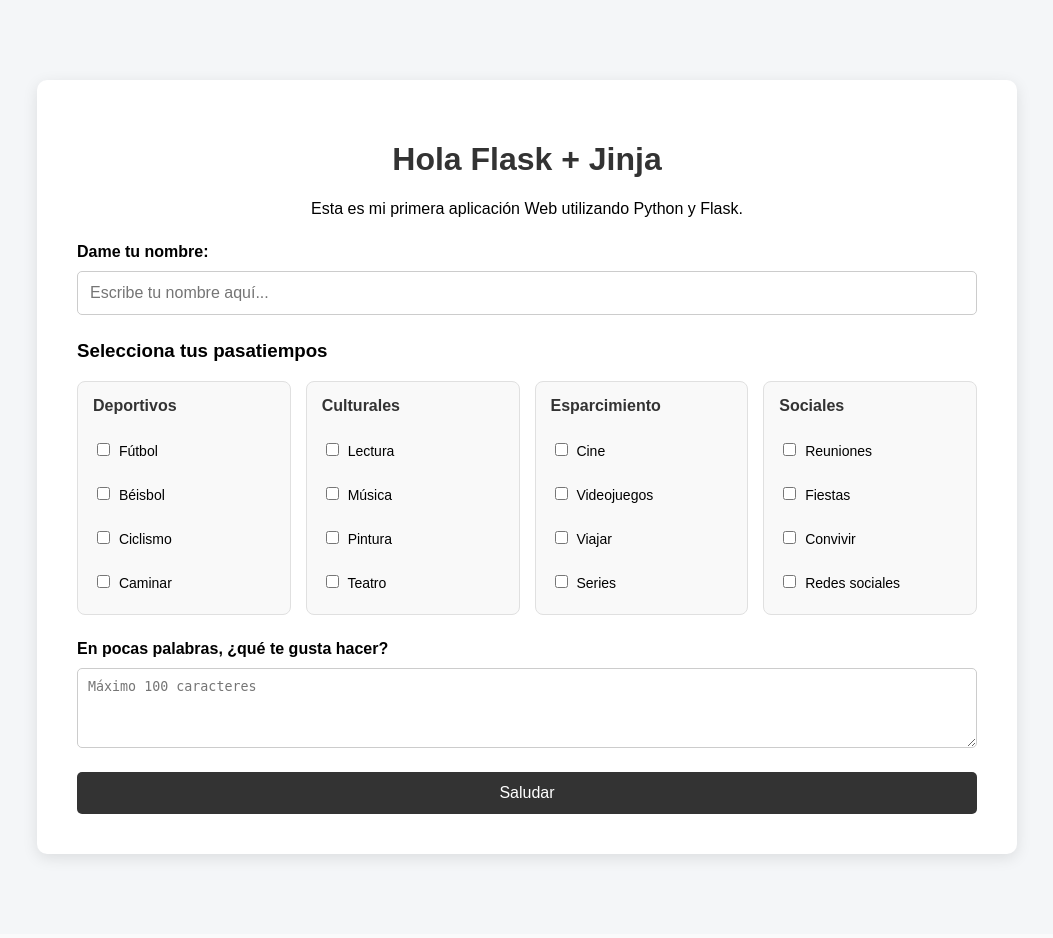
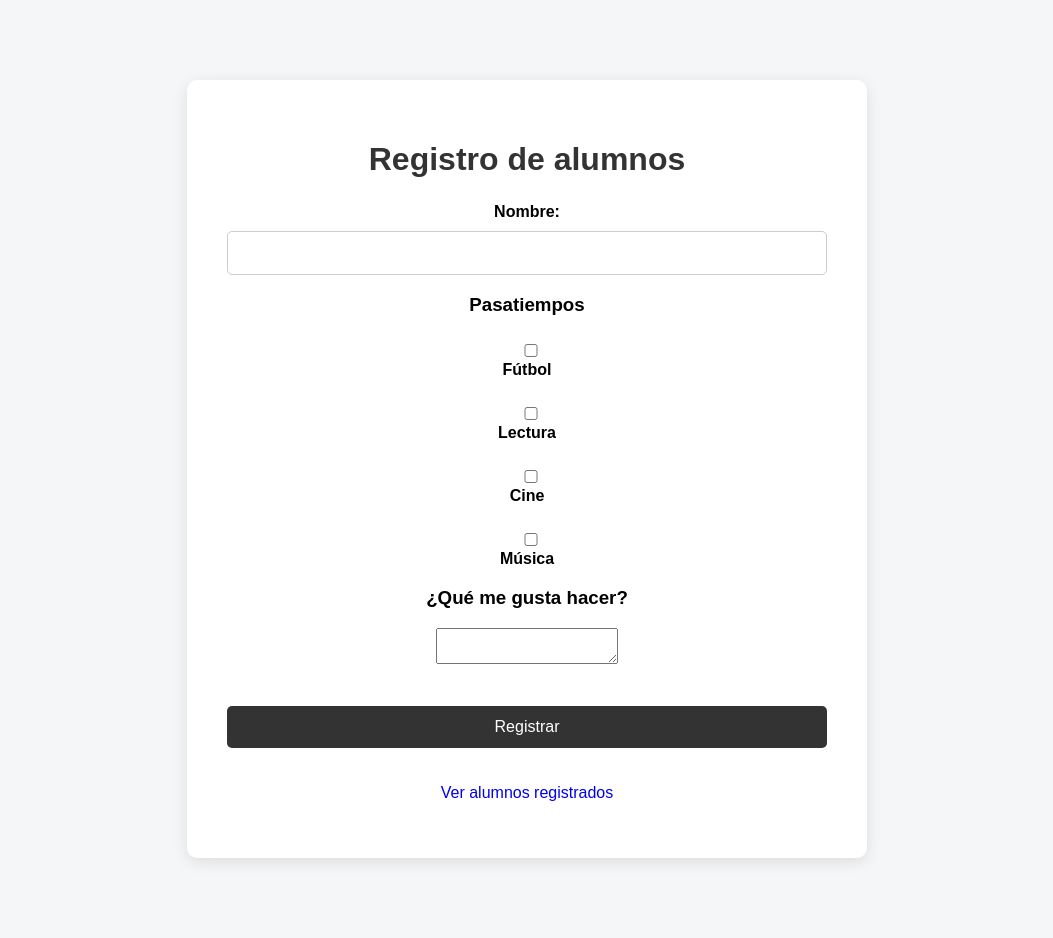
Before and after one commit to EdgarCorrujedo/practica_0_holaFlaskJinja, a Flask app: page / in a window 1280 px wide. Shown: the whole page, without its empty margins (113-1166 px from the left). Before the commit the page ends 863 px from the top, so only its background shows below. Run offline with Flask 3, Linux system fonts and the light colour scheme.

Commit message:
Update index.html

```diff
--- a/templates/index.html
+++ b/templates/index.html
@@ -3,102 +3,30 @@
 <head>
     <meta charset="UTF-8">
     <meta name="viewport" content="width=device-width, initial-scale=1.0">
-    <title>Hola Flask</title>
+    <title>Práctica 02</title>
     <link rel="stylesheet" href="{{ url_for('static', filename='css/estilos.css') }}">
-    <style>
-        .grid-pasatiempos {
-            display: grid;
-            grid-template-columns: repeat(auto-fit, minmax(130px, 1fr));
-            gap: 15px;
-            margin: 15px 0;
-        }
-        .tarjeta-categoria {
-            background-color: #f9f9f9;
-            border: 1px solid #e0e0e0;
-            border-radius: 8px;
-            padding: 15px;
-            text-align: left;
-        }
-        .tarjeta-categoria h4 {
-            margin-top: 0;
-            margin-bottom: 10px;
-            color: #333;
-        }
-        .opcion-checkbox {
-            display: block;
-            margin-bottom: 8px;
-            font-size: 14px;
-            font-weight: normal;
-        }
-        .opcion-checkbox input {
-            width: auto;
-            margin-right: 5px;
-        }
-        textarea {
-            width: 100%;
-            height: 80px;
-            padding: 10px;
-            border-radius: 5px;
-            border: 1px solid #ccc;
-            box-sizing: border-box;
-            resize: vertical;
-        }
-    </style>
 </head>
 <body>
-    <div class="contenedor" style="max-width: 900px;">
-        <h1>Hola Flask + Jinja</h1>
-        <p>Esta es mi primera aplicación Web utilizando Python y Flask.</p>
+    <div class="contenedor">
+        <h1>Registro de alumnos</h1>
+        <form action="/saludar" method="POST">
+            <label>Nombre:</label>
+            <input type="text" name="nombre" required>
 
-        <form action="/saludar" method="POST">
-            <label for="nombre" style="text-align: left;">Dame tu nombre:</label>
-            <input type="text" id="nombre" name="nombre" placeholder="Escribe tu nombre aquí..." required>
+            <h3>Pasatiempos</h3>
+            <label><input type="checkbox" name="pasatiempos" value="Fútbol"> Fútbol</label>
+            <label><input type="checkbox" name="pasatiempos" value="Lectura"> Lectura</label>
+            <label><input type="checkbox" name="pasatiempos" value="Cine"> Cine</label>
+            <label><input type="checkbox" name="pasatiempos" value="Música"> Música</label>
 
-            <h3 style="text-align: left; margin-top: 25px;">Selecciona tus pasatiempos</h3>
-
-            <div class="grid-pasatiempos">
-                <!-- Deportivos -->
-                <div class="tarjeta-categoria">
-                    <h4>Deportivos</h4>
-                    <label class="opcion-checkbox"><input type="checkbox" name="pasatiempos" value="Fútbol"> Fútbol</label>
-                    <label class="opcion-checkbox"><input type="checkbox" name="pasatiempos" value="Béisbol"> Béisbol</label>
-                    <label class="opcion-checkbox"><input type="checkbox" name="pasatiempos" value="Ciclismo"> Ciclismo</label>
-                    <label class="opcion-checkbox"><input type="checkbox" name="pasatiempos" value="Caminar"> Caminar</label>
-                </div>
-
-                <!-- Culturales -->
-                <div class="tarjeta-categoria">
-                    <h4>Culturales</h4>
-                    <label class="opcion-checkbox"><input type="checkbox" name="pasatiempos" value="Lectura"> Lectura</label>
-                    <label class="opcion-checkbox"><input type="checkbox" name="pasatiempos" value="Música"> Música</label>
-                    <label class="opcion-checkbox"><input type="checkbox" name="pasatiempos" value="Pintura"> Pintura</label>
-                    <label class="opcion-checkbox"><input type="checkbox" name="pasatiempos" value="Teatro"> Teatro</label>
-                </div>
-
-                <!-- Esparcimiento -->
-                <div class="tarjeta-categoria">
-                    <h4>Esparcimiento</h4>
-                    <label class="opcion-checkbox"><input type="checkbox" name="pasatiempos" value="Cine"> Cine</label>
-                    <label class="opcion-checkbox"><input type="checkbox" name="pasatiempos" value="Videojuegos"> Videojuegos</label>
-                    <label class="opcion-checkbox"><input type="checkbox" name="pasatiempos" value="Viajar"> Viajar</label>
-                    <label class="opcion-checkbox"><input type="checkbox" name="pasatiempos" value="Series"> Series</label>
-                </div>
-
-                <!-- Sociales -->
-                <div class="tarjeta-categoria">
-                    <h4>Sociales</h4>
-                    <label class="opcion-checkbox"><input type="checkbox" name="pasatiempos" value="Reuniones"> Reuniones</label>
-                    <label class="opcion-checkbox"><input type="checkbox" name="pasatiempos" value="Fiestas"> Fiestas</label>
-                    <label class="opcion-checkbox"><input type="checkbox" name="pasatiempos" value="Convivir"> Convivir</label>
-                    <label class="opcion-checkbox"><input type="checkbox" name="pasatiempos" value="Redes sociales"> Redes sociales</label>
-                </div>
-            </div>
-
-            <label for="descripcion" style="text-align: left;">En pocas palabras, ¿qué te gusta hacer?</label>
-            <textarea id="descripcion" name="descripcion" maxlength="100" placeholder="Máximo 100 caracteres"></textarea>
-
-            <button type="submit">Saludar</button>
+            <h3>¿Qué me gusta hacer?</h3>
+            <textarea name="me_gusta" maxlength="30" required></textarea>
+            <br><br>
+            <button type="submit">Registrar</button>
         </form>
+        <p>
+            <a href="/alumnos">Ver alumnos registrados</a>
+        </p>
     </div>
 </body>
 </html>
```
